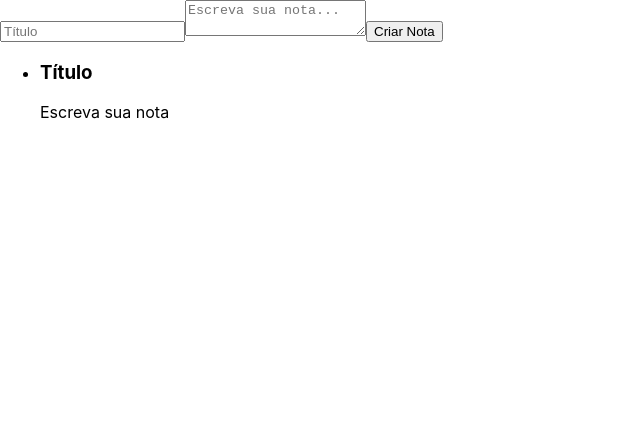
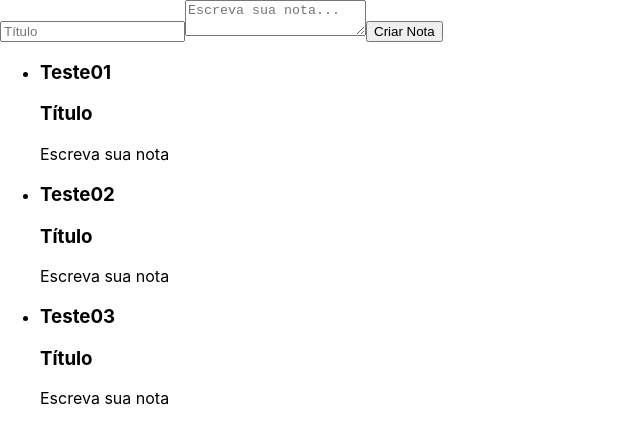
Before and after one commit to gabrielgfw/react-js-alura, a React (Create React App) app: page / in a window 1280 px wide. Shown: the top 444 px of the page, without its empty margins (0-640 px from the left). Built offline with nearby package versions, Linux system fonts and the light colour scheme.

Commit message:
example of iteration inside jsx

```diff
--- a/src/components/ListaDeNotas.jsx
+++ b/src/components/ListaDeNotas.jsx
@@ -5,9 +5,16 @@ class ListaDeNotas extends Component {
   render() {
     return (
       <ul>
-        <li>
-          <CardNota />
-        </li>
+        {Array.of("Teste01", "Teste02", "Teste03").map((teste) => {
+          return (
+            <li>
+              <h3>{teste}</h3>
+              <CardNota />
+            </li>
+          );
+        })}
+
+
       </ul>
     );
   }
```
